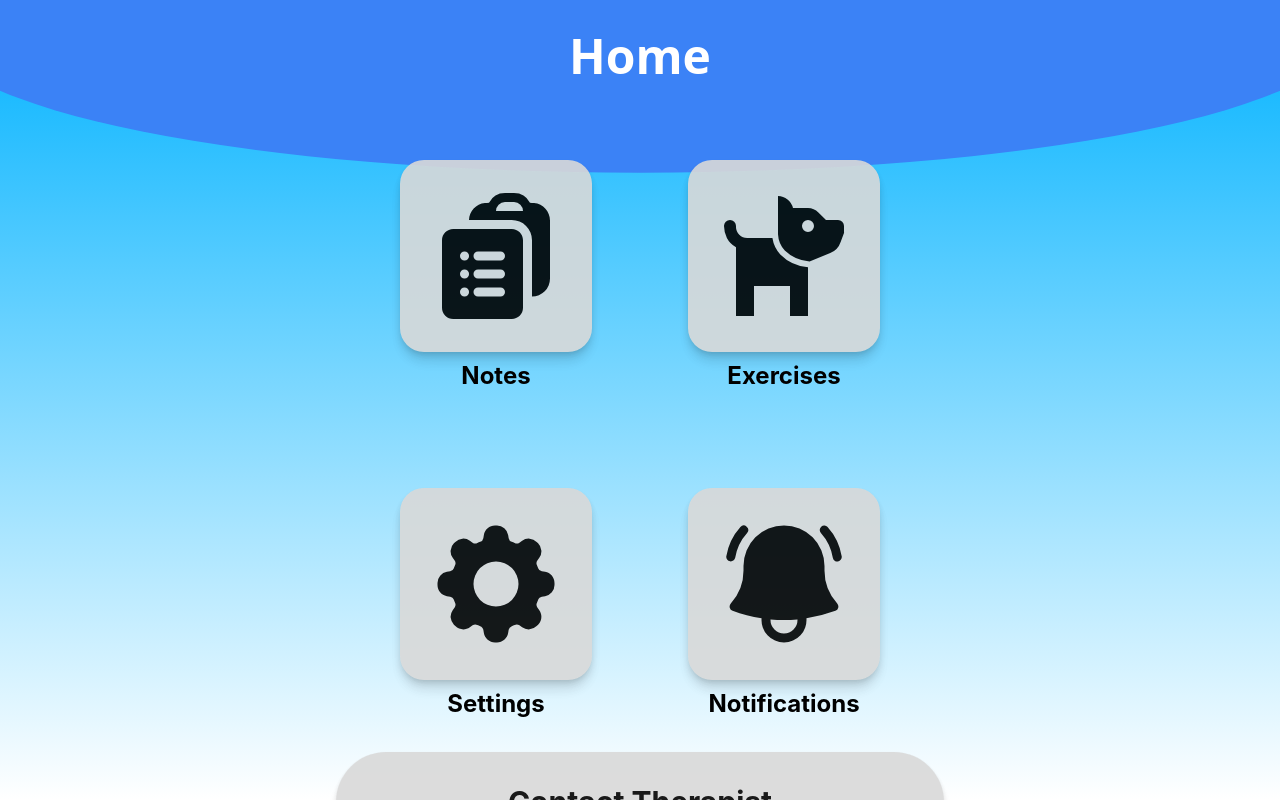
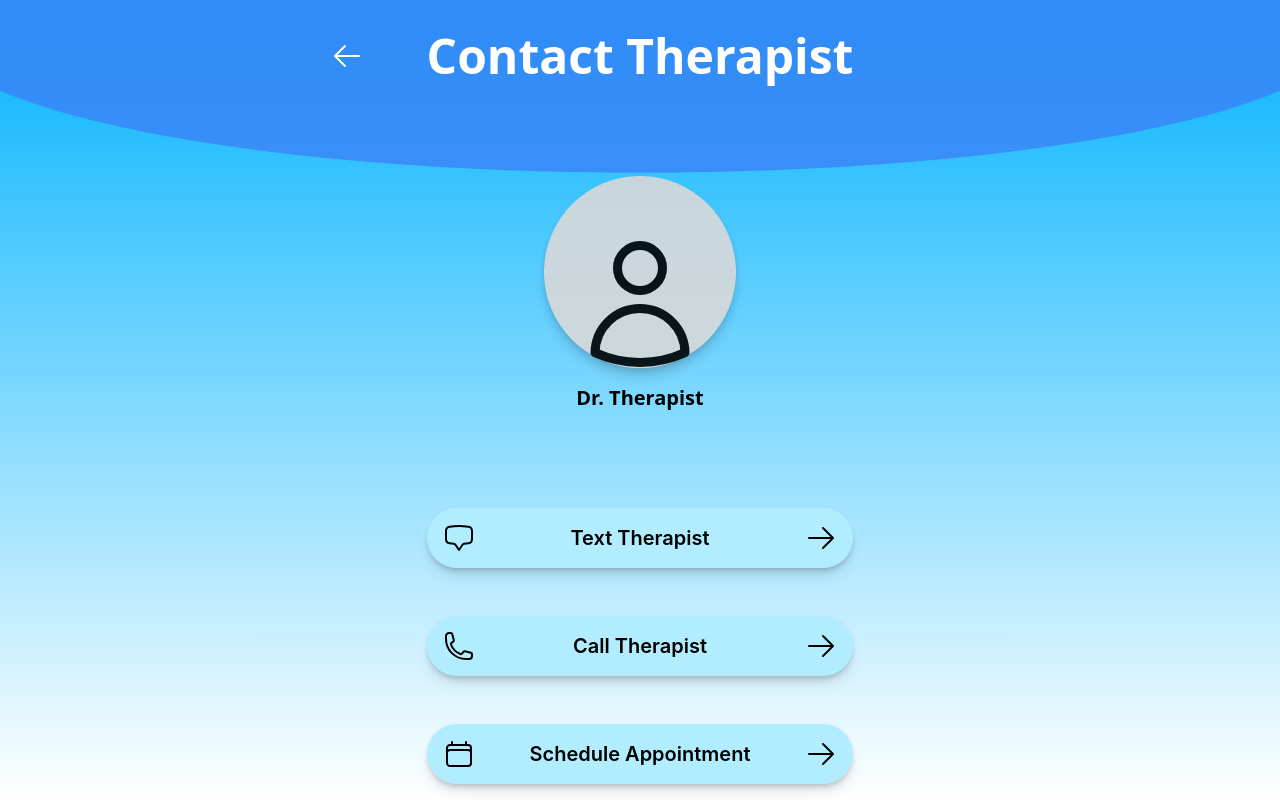
Before and after one commit to krunalpatel0719/Therabot, a React (Create React App) app in the folder therabot/: page /contact-therapist in a window 1280 px wide. Built offline with nearby package versions, Linux system fonts and the light colour scheme.

Commit message:
Contact Therapist Page

```diff
--- a/therabot/package.json
+++ b/therabot/package.json
@@ -13,6 +13,7 @@
     "react": "^18.2.0",
     "react-dom": "^18.2.0",
     "react-icons": "^4.11.0",
+    "react-router-dom": "^6.18.0",
     "react-scripts": "5.0.1",
     "web-vitals": "^2.1.0"
   },
--- a/therabot/src/App.js
+++ b/therabot/src/App.js
@@ -1,17 +1,24 @@
 import React from 'react';
+import { BrowserRouter as Router, Route, Routes } from 'react-router-dom';
 import Home from './pages/Home';
+import ContactTherapist from './pages/ContactTherapist';
 // For icons, we can use a library like react-icons. Here, I'll use placeholders.
 
 const App = () => {
   return (
+    <Router>
+        <Routes>
+        {/* <div class='bg-gradient-to-r from-indigo 500'> */}
+          <Route path="/" element={<Home />} />
+        {/* </div> */}
+        {/* <div class='bg-gradient-to-r from-indigo 500'> */}
+        <Route path="/contact-therapist"  element={<ContactTherapist/>} />
+        {/* </div> */}
 
+      </Routes>
+    </Router>
+  );
 
-      <div class='bg-gradient-to-r from-indigo 500'>
-         <Home/>
-      </div>
-
-
-  );
 };
 
 
--- /dev/null
+++ b/therabot/src/components/CircleIcon.js
@@ -0,0 +1,14 @@
+import React from 'react';
+
+function CircleIcon({className, icon}) {
+  return (
+    <div className="flex flex-col items-center">
+        <button className={`${className} bg-BUTTON_GREY opacity-90 rounded-full drop-shadow-lg shadow-lg flex items-center justify-center`}>
+        {icon}
+        </button>
+
+    </div>
+  );
+}
+
+export default CircleIcon;
--- /dev/null
+++ b/therabot/src/components/ContactTherapistButtons.js
@@ -0,0 +1,17 @@
+import React from 'react';
+import { Link } from 'react-router-dom';
+import {ArrowRightIcon} from '@heroicons/react/24/solid';
+
+function ContactTherapistButtons({ className, icon, label}) {
+  return (
+    <Link to="/contact-therapist" className={`${className} w-full drop-shadow-md shadow-lg font-inter rounded-full relative`}>
+      <button className="w-full flex justify-center items-center">
+        <div className="absolute left-4">{icon}</div>
+        <div className="flex flex-wrap justify-center text-base sm:text-xl">{label}</div>
+        <div className="absolute right-4"><ArrowRightIcon className = "h-8 w-8"/></div>
+      </button>
+    </Link>
+  );
+}
+
+export default ContactTherapistButtons;
--- a/therabot/src/components/Eclipse.js
+++ b/therabot/src/components/Eclipse.js
@@ -1,9 +1,11 @@
 import React from 'react';
 
-function Eclipse() {
+function Eclipse(props) {
+
   return (
 
-    <div className="h-48 sm:h-48 md:h-64   w-full bg-blue-500 rounded-half absolute -top-20 sm:-top-20 md:-top-24  rotate-180 scale-110 z-0"></div>
+    <div className={`h-48 sm:h-48 md:h-64 w-full rounded-half absolute -top-20 sm:-top-20 md:-top-24 rotate-180 scale-110 z-0 ${props.className}`}></div>
+
   );
 }
 
--- /dev/null
+++ b/therabot/src/pages/ContactTherapist.js
@@ -0,0 +1,44 @@
+import React from 'react';
+import { Link } from 'react-router-dom';
+
+import Eclipse from '../components/Eclipse'
+import CircleIcon from '../components/CircleIcon';
+import {UserIcon} from '@heroicons/react/24/outline';
+import {ArrowLeftIcon} from '@heroicons/react/24/solid';
+import {ChatBubbleBottomCenterIcon} from '@heroicons/react/24/outline';
+import {ClipboardIcon} from '@heroicons/react/24/outline';
+import {CalendarIcon} from '@heroicons/react/24/outline';
+import {PhoneIcon} from '@heroicons/react/24/outline';
+import ContactTherapistButtons from '../components/ContactTherapistButtons'
+
+function ContactTherapist() {
+  return (
+    <div className="bg-gradient-to-b from-BACKGROUND_BLUE to-white ">
+      <div className="overflow-x-hidden relative flex justify-center items-center h-screen w-screen ">
+        <Eclipse className = "bg-blue-500 opacity-80 "/>
+
+        <div className="flex flex-col h-screen justify-between items-center  z-10 relative">
+          <div className="relative text-4xl sm:text-5xl font-bold text-white z-20 pt-4 md:pt-8">
+            <Link to="/" className="absolute -left-12 sm:-left-24 bottom-1 sm:bottom-2 text-white"><ArrowLeftIcon className = "h-8 w-8"/></Link>
+            Contact Therapist
+          </div>
+          <div className = "mb-36 mt-24  sm:mb-24 flex flex-col items-center">
+           <CircleIcon className = 'w-36 h-36 sm:w-48 sm:h-48' icon=<UserIcon className = 'w-24 h-24 sm:w-36 sm:h-36 mt-16'/> />
+            <h2 className = 'pt-4 text-xl font-bold'> Dr. Therapist </h2>
+          </div>
+          {/* 2x2 Grid of Buttons */}
+          <div className="flex flex-col space-y-12 mb-48 w-full ">
+            <ContactTherapistButtons className = 'bg-CONTACT_THERAPIST_BUTTON_BLUE text-black text-2xl  font-semibold pt-2 pb-2 sm:pt-4 sm:pb-4' icon =<ChatBubbleBottomCenterIcon className = 'w-8 h-8'/> label='Text Therapist'/>
+            <ContactTherapistButtons className = 'bg-CONTACT_THERAPIST_BUTTON_BLUE text-black text-2xl  font-semibold pt-2 pb-2 sm:pt-4 sm:pb-4' icon =<PhoneIcon className = 'w-8 h-8'/> label='Call Therapist'/>
+            <ContactTherapistButtons className = 'bg-CONTACT_THERAPIST_BUTTON_BLUE text-black text-2xl  font-semibold pt-2 pb-2 sm:pt-4 sm:pb-4' icon =<CalendarIcon className = 'w-8 h-8'/> label='Schedule Appointment'/>
+            <ContactTherapistButtons className = 'bg-CONTACT_THERAPIST_BUTTON_BLUE text-black text-2xl font-semibold pt-2 pb-2 sm:pt-4 sm:pb-4' icon =<ClipboardIcon className = 'w-8 h-8'/> label='View Feedback'/>
+          </div>
+          {/* Contact Therapist Button */}
+
+        </div>
+      </div>
+    </div>
+  );
+}
+
+export default ContactTherapist;
--- a/therabot/src/pages/Home.js
+++ b/therabot/src/pages/Home.js
@@ -1,4 +1,6 @@
 import React from 'react';
+import { Link } from 'react-router-dom';
+
 import { BiSolidDog } from "react-icons/bi";
 import {Cog8ToothIcon}  from '@heroicons/react/24/solid'
 import {ClipboardDocumentListIcon} from '@heroicons/react/24/solid'
@@ -12,12 +14,12 @@ function Home() {
     <div className="bg-gradient-to-b from-BACKGROUND_BLUE to-white">
       <div className="overflow-x-hidden relative flex justify-center items-center h-screen w-screen">
 
-        <Eclipse/>
+        <Eclipse className = "bg-ECLIPSE_BLUE opacity-50"/>
         <div className="flex flex-col h-screen justify-between items-center  z-10 relative">
           <div className="text-5xl font-bold text-white z-20 pt-4 md:pt-8 relative">Home</div>
 
           {/* 2x2 Grid of Buttons */}
-          <div className="grid grid-cols-2 gap-24 mt-4 pr-16 pl-16 pt-16">
+          <div className="grid grid-cols-2 gap-32 mt-4 pr-16 pl-16 pt-16">
             <ButtonWithLabel icon=<ClipboardDocumentListIcon className="w-36 h-36"/> label="Notes" />
             <ButtonWithLabel icon=<BiSolidDog className="w-36 h-36"/> label="Exercises" />
             <ButtonWithLabel icon=<Cog8ToothIcon className="w-36 h-36"/>label="Settings" />
@@ -25,9 +27,11 @@ function Home() {
           </div>
 
           {/* Contact Therapist Button */}
-          <button className="w-full drop-shadow-md shadow-lg bg-BUTTON_GREY opacity-90 py-4 md:py-6 lg:py-8 mt-8 mb-12  text-3xl text-black font-inter  font-bold rounded-full">
-            Contact Therapist
-          </button>
+          <Link to="/contact-therapist" className="w-full drop-shadow-md shadow-lg bg-BUTTON_GREY opacity-90 py-4 md:py-6 lg:py-8 mt-8 mb-12  text-3xl text-black font-inter  font-bold rounded-full">
+            <button className="w-full">
+              Contact Therapist
+            </button>
+          </Link>
         </div>
       </div>
     </div>
--- a/therabot/tailwind.config.js
+++ b/therabot/tailwind.config.js
@@ -11,6 +11,8 @@ module.exports = {
      colors: {
       'BACKGROUND_BLUE': '#00B2FF',
       'BUTTON_GREY': '#D9D9D9',
+      'ECLIPSE_BLUE': '#007C97',
+      'CONTACT_THERAPIST_BUTTON_BLUE': '#B2EDFF',
 
      },
      fontFamily: {
```
Also changed, not shown: therabot/src/pages/Exercises.js (added), therabot/src/pages/Notes.js (added), therabot/src/pages/Notifications.js (added), therabot/src/pages/Settings.js (added), 1 other file (tests, documents, lock files or other folders).
